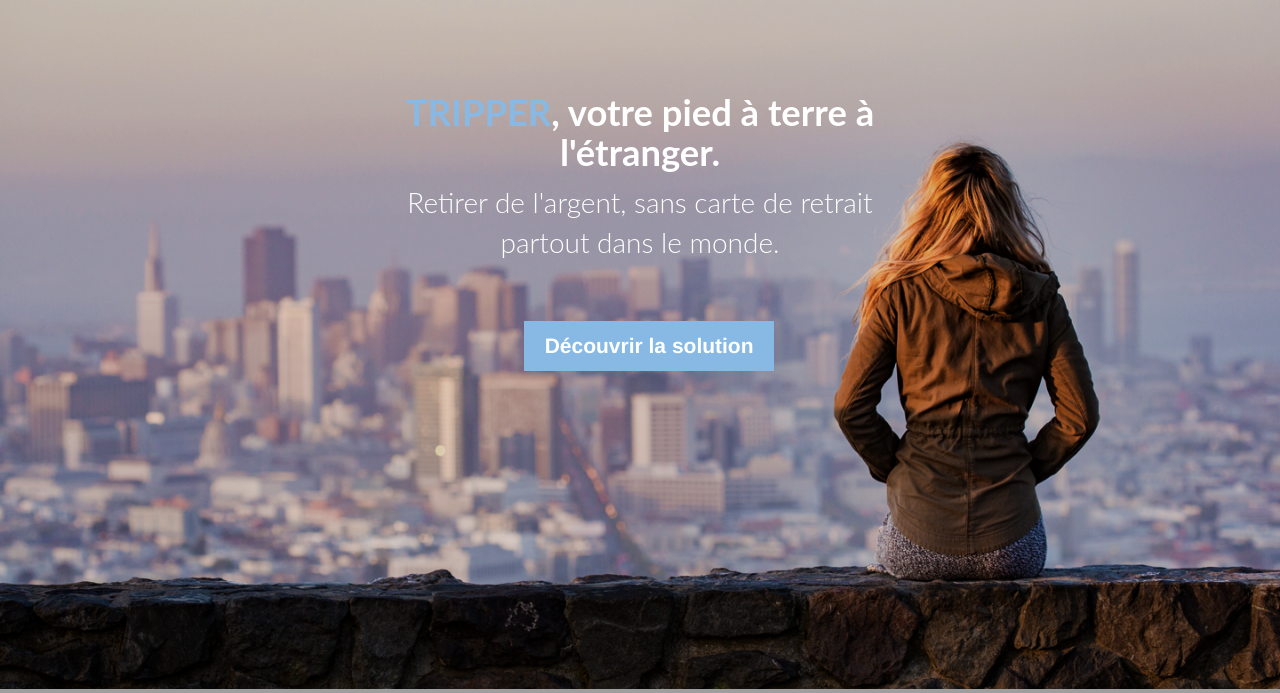
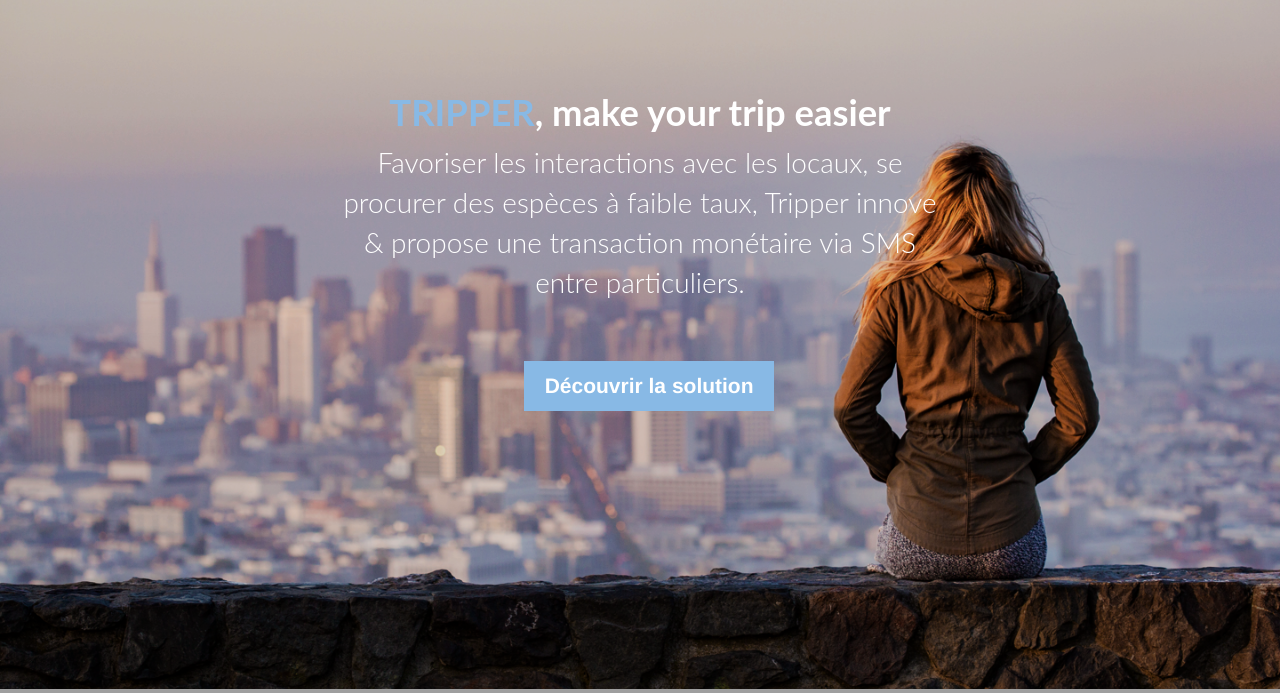
Before and after one commit to elvis783/tripper, a PHP site: page / in a window 1280 px wide. Shown: the part 111-804 px from the top of the page. Run offline with PHP 8.4, Linux system fonts and the light colour scheme; some libraries are stand-ins or nearby versions; grey boxes are pictures that could not be loaded.

Commit message:
man home

```diff
--- a/index.php
+++ b/index.php
@@ -29,9 +29,9 @@
 
      <div class="row">
       <div class="col-md-6 col-md-offset-3 col-sm-12">
-        <h2><span>TRIPPER</span>, votre pied à terre à l'étranger.</h2>
-        <p> Retirer de l'argent, sans carte de retrait<br/> partout dans le monde.</p>
-        <button><a href="">Découvrir la solution</a></button>
+        <h2><span>TRIPPER</span>, make your trip easier</h2>
+        <p> Favoriser les interactions avec les locaux, se procurer des espèces à faible taux, Tripper innove & propose une transaction monétaire via SMS entre particuliers.</p>
+        <button><a href="solution.php">Découvrir la solution</a></button>
       </div>
     </div>
   </div>
@@ -46,7 +46,7 @@
           <p> Les locaux ou les commerces soyez à disposition à disposition des voyageurs pour les dépanner en espèces moyennant une commission. Ils sont remboursés (de la somme sortie en liquide pour vous) par Tripper à réception du code de sécurité à usage unique pour chaque transaction. Notre service est donc sécurisé et simple ne nécessitant pas de smartphone (difficile de trouver de la charge en backpacking ! ) seule une sim active et un téléphone suffisent, le paiement s'effectue avec votre le compte en banque relié à votre ligne téléphonique.</p>
 
         </div>
-        <button><a href="">Devenir Savior</a></button>
+        <button><a href="savior.php">Devenir Savior</a></button>
       </div>
     </div>
   </div>
```
